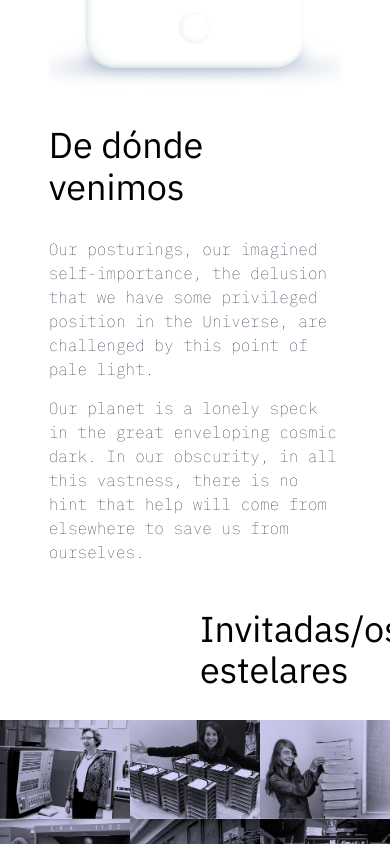
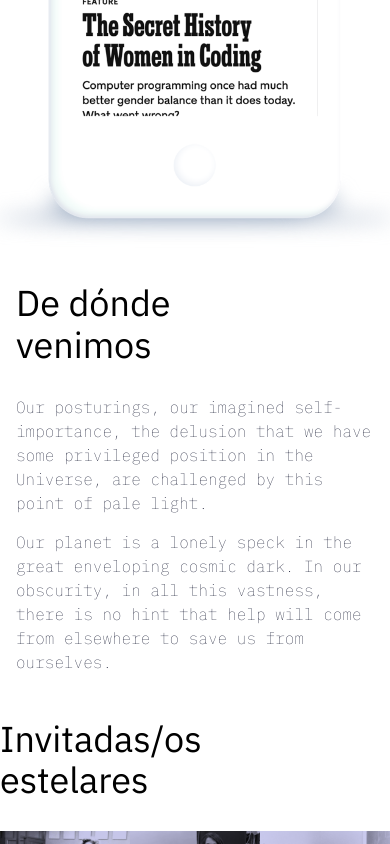
Before and after one commit to andresmorenoj/acamica-podcast, a React (Create React App) app: page / in a window 390 px wide. Shown: the part 1900-2744 px from the top of the page. Built offline with nearby package versions, Linux system fonts and the light colour scheme.

Commit message:
[ADD] We section responsive styled added

```diff
--- a/src/assets/styles/components/Guesses.css
+++ b/src/assets/styles/components/Guesses.css
@@ -2,10 +2,6 @@
   width: 100%;
   position: relative;
   top: -100px;
-}
-
-.entrevistas h2 {
-  margin-left: 200px;
 }
 
 .entrevistas-imgs {
@@ -22,3 +18,26 @@
   margin: 0;
   content: fixed;
 }
+
+@media screen and (min-width: 768px) and (max-width: 1023px) {
+  .nosotros-content {
+    width: 100%;
+    padding-left: 0;
+    padding-right: 16px;
+  }
+}
+
+@media screen and (max-width: 767px) {
+  .nosotros {
+    top: -90px;
+    margin-bottom: 54px;
+  }
+
+  .nosotros-content {
+    display: block;
+  }
+
+  .nosotros-content-info {
+    width: auto;
+  }
+}
--- a/src/assets/styles/components/WeSection.css
+++ b/src/assets/styles/components/WeSection.css
@@ -48,10 +48,13 @@
   }
 
   .nosotros-content {
+    width: 100vw;
     display: block;
+    margin-left: 0;
+    margin-right: 0;
   }
 
   .nosotros-content-info {
-    width: auto;
+    padding: 0 16px;
   }
 }
```
